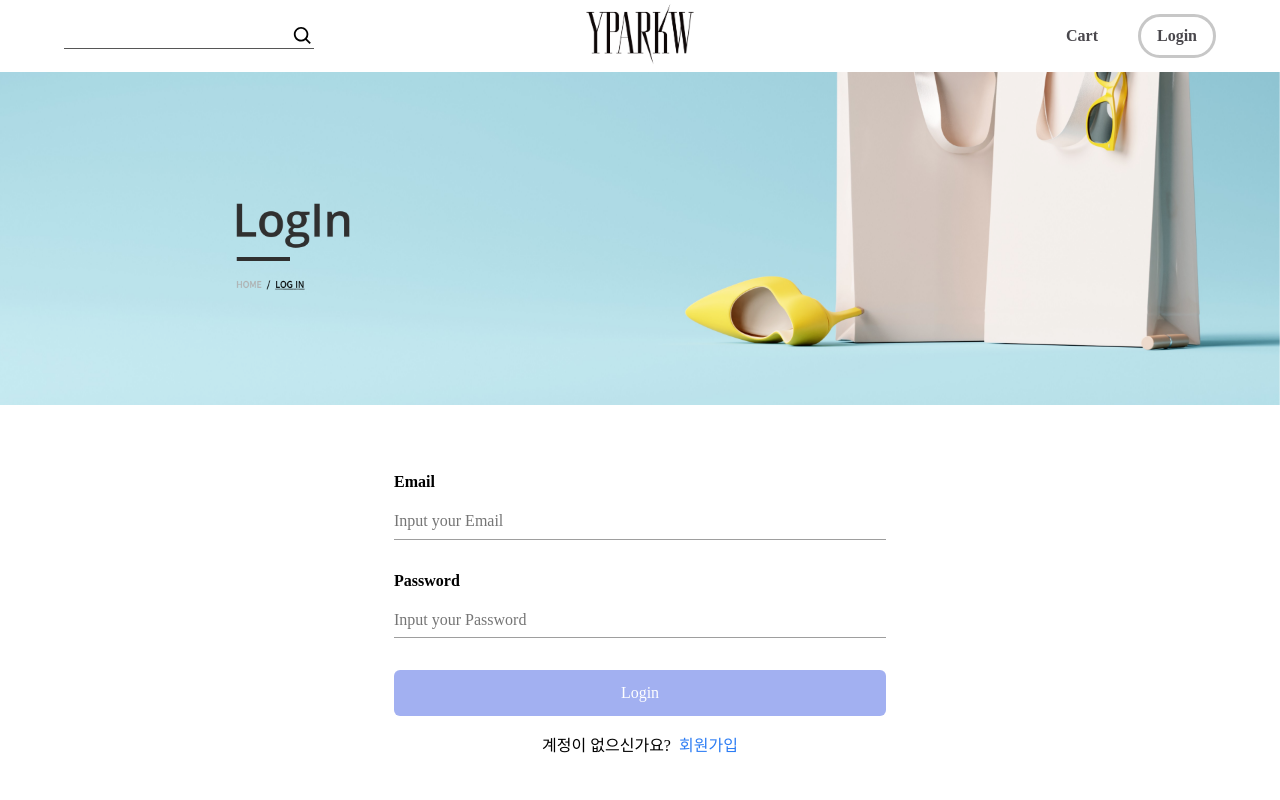
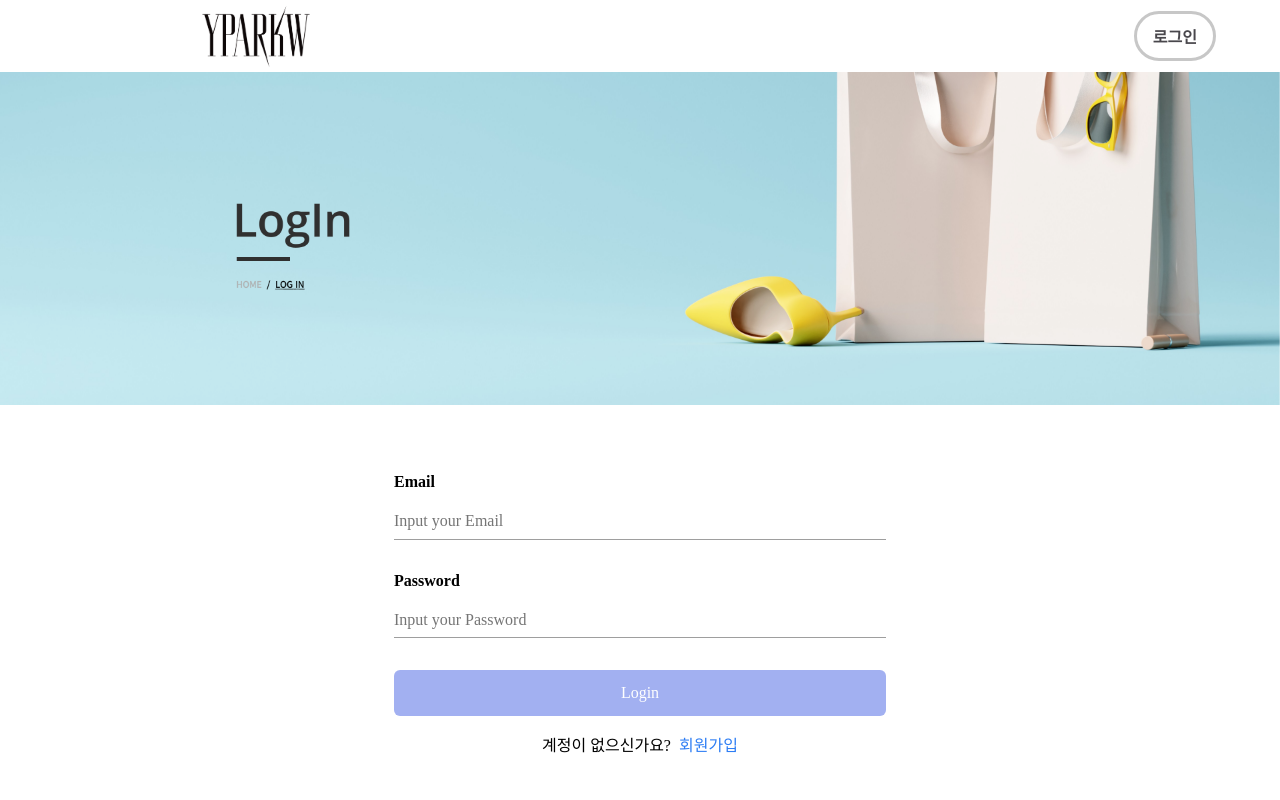
Before and after one commit to yparkw/ypark_shop, a React (Create React App) app in the folder client/: page /login in a window 1280 px wide. Shown: the top 800 px of the page. Built offline with nearby package versions, Linux system fonts and the light colour scheme; a web font is replaced by a local one.

Commit message:
헤더 변경

```diff
--- a/client/src/components/Header/Header.jsx
+++ b/client/src/components/Header/Header.jsx
@@ -5,13 +5,14 @@ import { Link } from "react-router-dom";
 import styled from "styled-components";
 import { tablet } from "../../utils/styleTheme";
 import HeaderMenu from "./HeaderMenu";
-import SearchBar from "./SearchBar";
+// import SearchBar from "./SearchBar";
 
 const Header = () => {
   const userInfo = useSelector((state) => state.user);
   return (
     <Container>
-      <SearchBar />
+
+
       <LogoBox>
         <Link to="/">
           <img
@@ -47,7 +48,8 @@ const Container = styled.header`
 `;
 
 const LogoBox = styled.div`
-  flex: 1;
+  flex: 0.5;
+  margin-top: 5px;
   display: flex;
   justify-content: center;
 
--- a/client/src/components/Header/HeaderMenu.jsx
+++ b/client/src/components/Header/HeaderMenu.jsx
@@ -32,30 +32,27 @@ const HeaderMenu = (props) => {
           <>
             {props.info.is_staff === true && (
               <Link to="/product-register" className="header__register--items">
-              <HideText>Register</HideText>
+              <HideText>상품등록</HideText>
               </Link>
             )}
             <Link to="/cart" className="header__cart--items">
-              <HideText>Cart</HideText>
+              <HideText>장바구니</HideText>
             </Link>
+            <ProfileImage to="/mypage">
+              {/* <img src={props.info.profileImg} alt="profileImg" /> */}
+              <HideText>나의 페이지</HideText>
+            </ProfileImage>
             <button
               className="header__link-login"
               onClick={async () => await logoutHandler()}
             >
-              <HideText>Logout</HideText>
+              <HideText>로그아웃</HideText>
             </button>
-            <ProfileImage to="/mypage">
-              <img src={props.info.profileImg} alt="profileImg" />
-              <HideText>Profile</HideText>
-            </ProfileImage>
           </>
         ) : (
           <>
-            <Link to="/cart" className="header__cart--items">
-              <HideText>Cart</HideText>
-            </Link>
             <Link to="/login" className="header__link-login">
-              <HideText>Login</HideText>
+              <HideText>로그인</HideText>
             </Link>
           </>
         )}
@@ -203,11 +200,11 @@ const Wrapper = styled.div`
 const ProfileImage = styled(Link)`
   width: 34px;
   height: 34px;
-  overflow: hidden;
+  //overflow: hidden;
   padding: 0 !important;
   margin-left: 8px;
 
-  img {
+  //img {
     border-radius: 50%;
     width: inherit;
     height: inherit;
--- a/client/src/components/ProductRegister/ProductRegisterForm.jsx
+++ b/client/src/components/ProductRegister/ProductRegisterForm.jsx
@@ -91,7 +91,7 @@ export default function ProductRegisterForm() {
       <InputWrapper>
         <InputText
           name={"name"}
-          label={"Product Name"}
+          label={"상품명"}
           text={"Input Product Name"}
           require={true}
           mode={"title"}
@@ -101,7 +101,7 @@ export default function ProductRegisterForm() {
 
         <InputText
           name={"price"}
-          label={"Price"}
+          label={"가격"}
           text={"Input Price"}
           require={true}
           mode={"price"}
@@ -120,7 +120,7 @@ export default function ProductRegisterForm() {
         <CategoryBox>
           <InputSelect
             name="category"
-            label={"Category"}
+            label={"카테고리"}
             text={"Category"}
             require={true}
             changeHandler={inputChangeHandler}
@@ -148,7 +148,7 @@ export default function ProductRegisterForm() {
         </SizeQuantityInputWrapper>
         <ImageSelector
           buttonText={"Select Thumbnail"}
-          label={"Thumbnail"}
+          label={"메인 이미지"}
           name="thumb_images"
           changeHandler={setThumbImage}
         />
```
Also changed, not shown: 1 other file (tests, documents, lock files or other folders).
